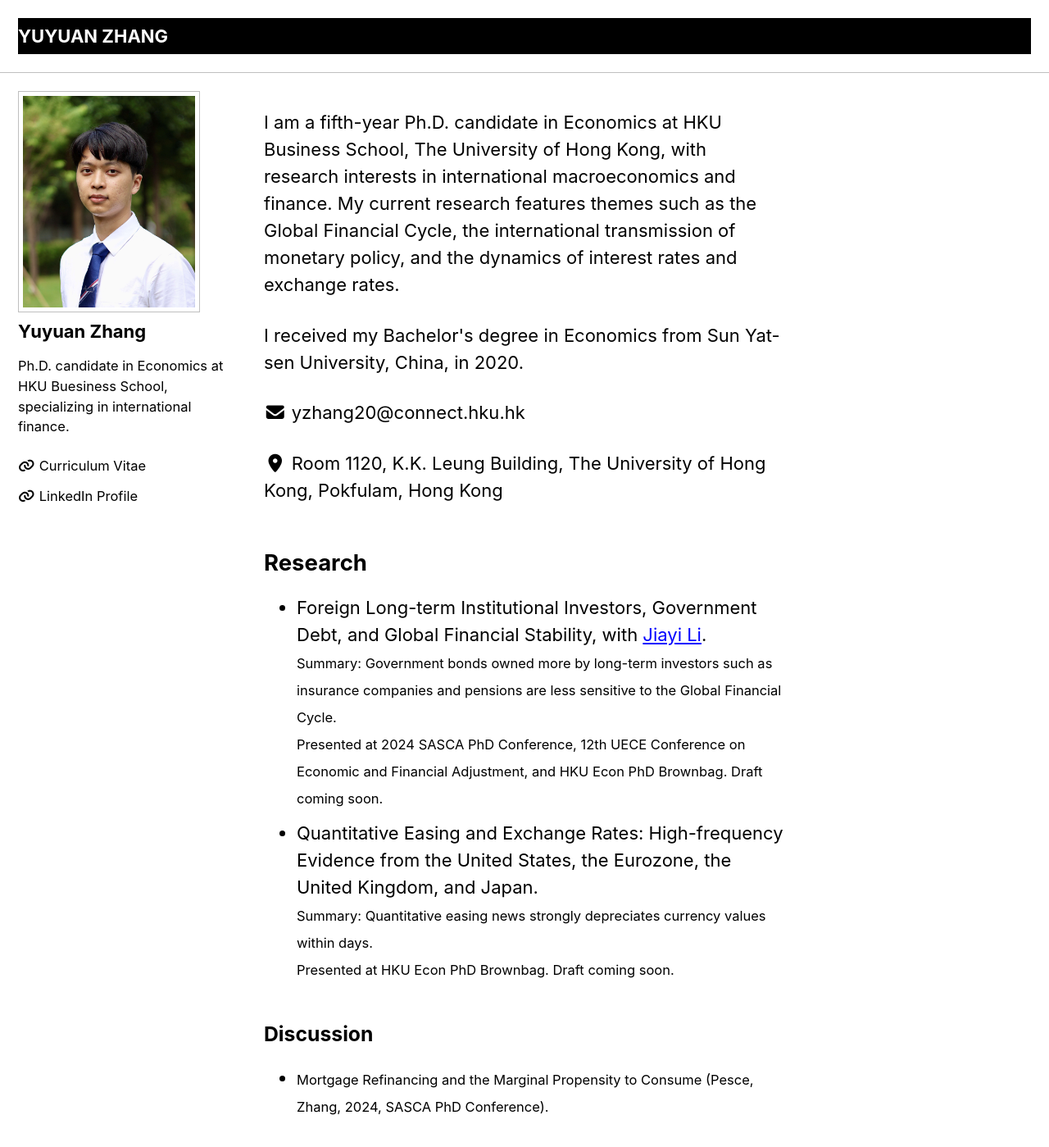
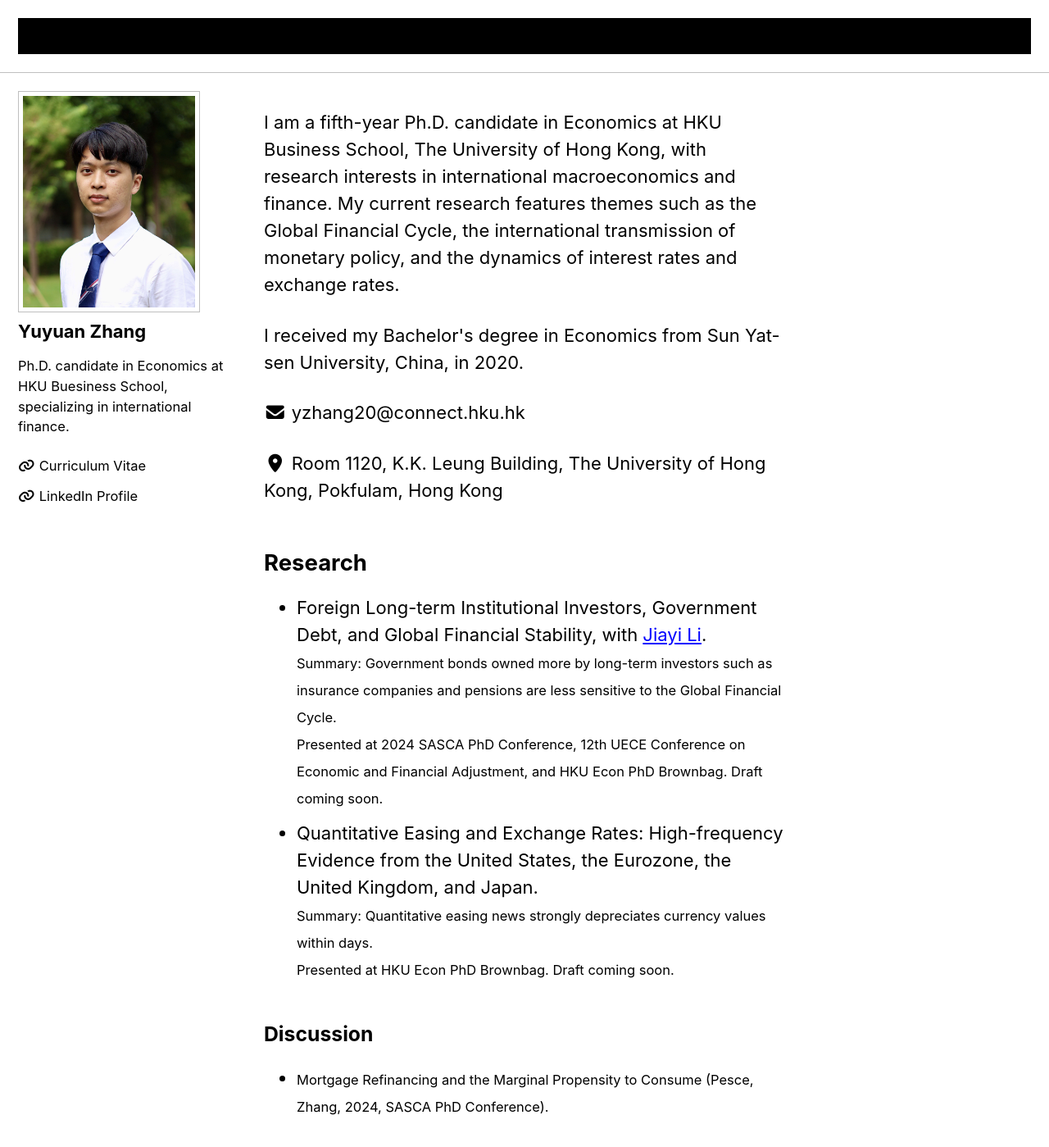
Before and after one commit to yuyuanecon/yuyuanecon.github.io, a Jekyll site: the page built from index.html, in a window 1280 px wide and 1400 px high. Shown: the whole window at 82% size. Built offline with Jekyll 4.4.1, drawn with Linux system fonts in a browser that asks for light colours; cached includes are drawn as plain includes; the list of posts is cut into pages by our own code.

Commit message:
Update _navigation.scss

```diff
--- a/_sass/minimal-mistakes/_navigation.scss
+++ b/_sass/minimal-mistakes/_navigation.scss
@@ -197,7 +197,7 @@
 
     &.site-title {
       margin-inline-start: 0;
-      color: #fff;
+      color: $muted-text-color;
     }
   }
 
```
